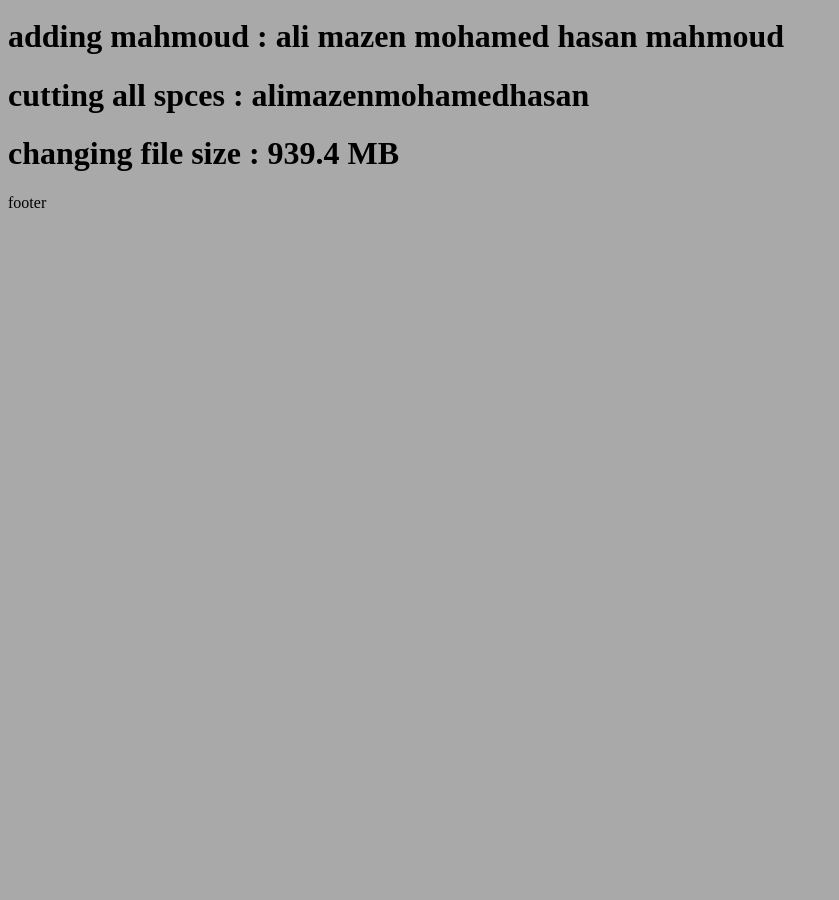
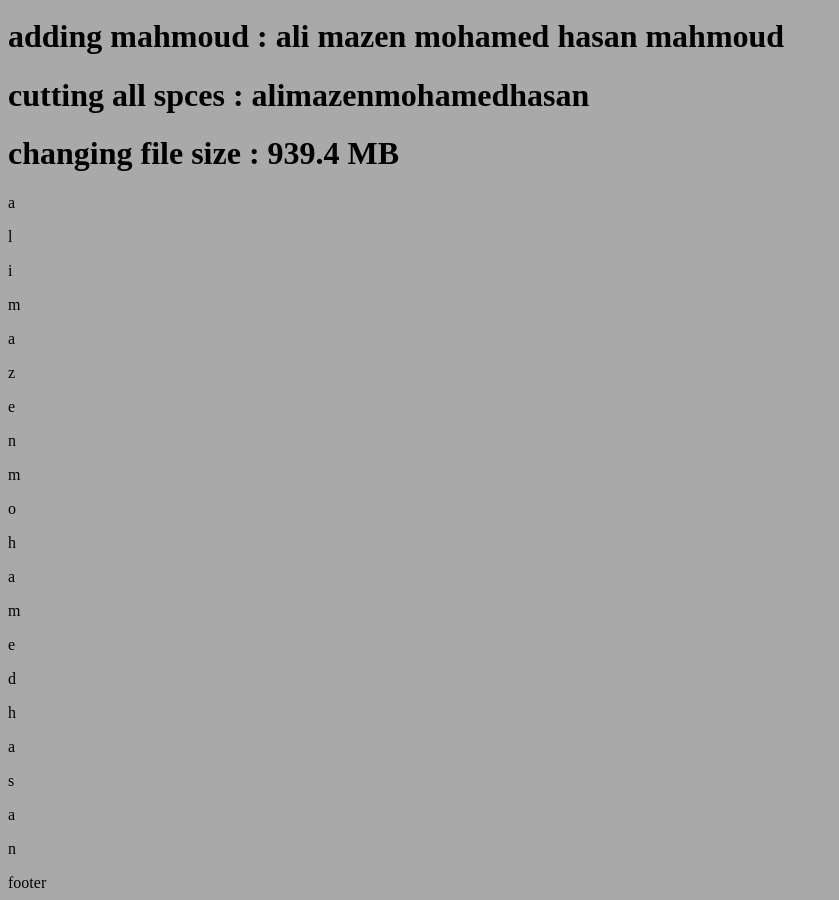
Before and after one commit to houssainiS/learning-django, a Django app: page / in a window 1280 px wide. Shown: the part 263-1163 px from the top of the page, without its empty margins (0-839 px from the left). Before the commit the page ends 471 px from the top, so only its background shows below. Run offline with Django 5.2, Linux system fonts and the light colour scheme.

Commit message:
learned for and if-elif-else tags

```diff
--- a/templates/pages/index.html
+++ b/templates/pages/index.html
@@ -8,6 +8,8 @@
 <!--filters in DTL-->
 {%block content%}
 
+{%if size == 984985148 %}
+
 <h1>full name = {{name|capfirst}} </h1>
 <h1>name length = {{name|length}} </h1>
 <h1>sliced fist 10 characters = {{name|slice:':10'}} </h1>
@@ -16,4 +18,16 @@
 <h1>cutting all spces : {{name|cut:' '}}</h1>
 <h1>changing file size : {{size|filesizeformat}}</h1>
 
+{% elif size < 5 %}
+<h1>size is less than 5</h1>
+
+{% else %}
+
+<h1>hello</h1>
+{%endif%}
+
+{% for x in name %}
+<p>{{x}}</p>
+{% endfor %}
+
 {%endblock content%}
```
